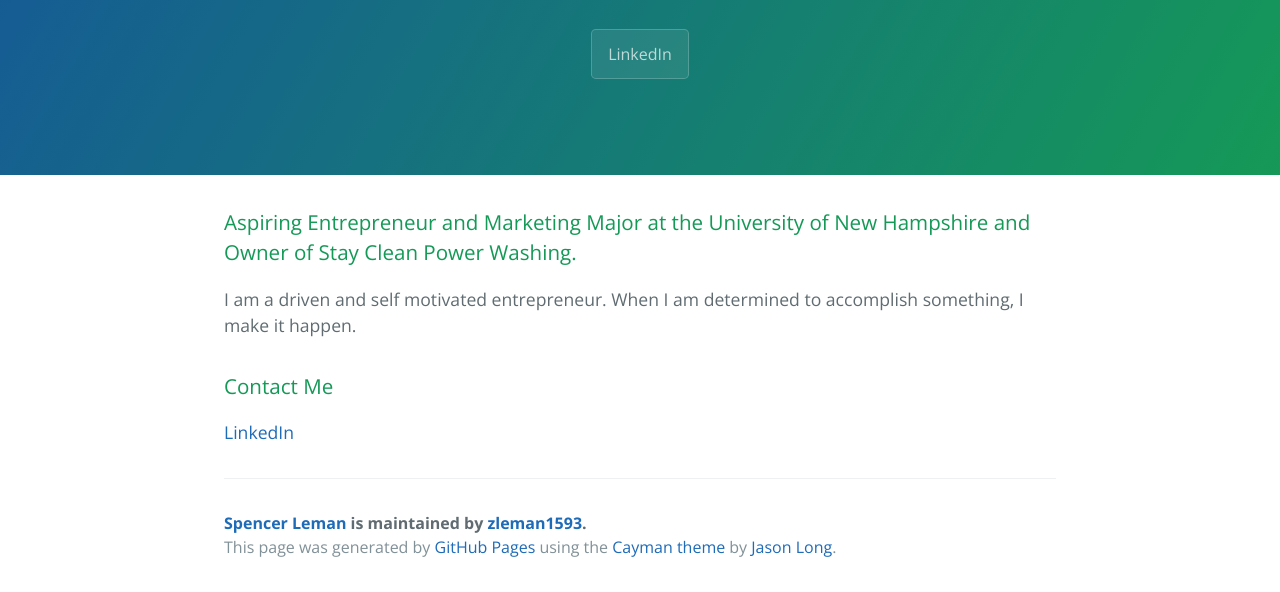
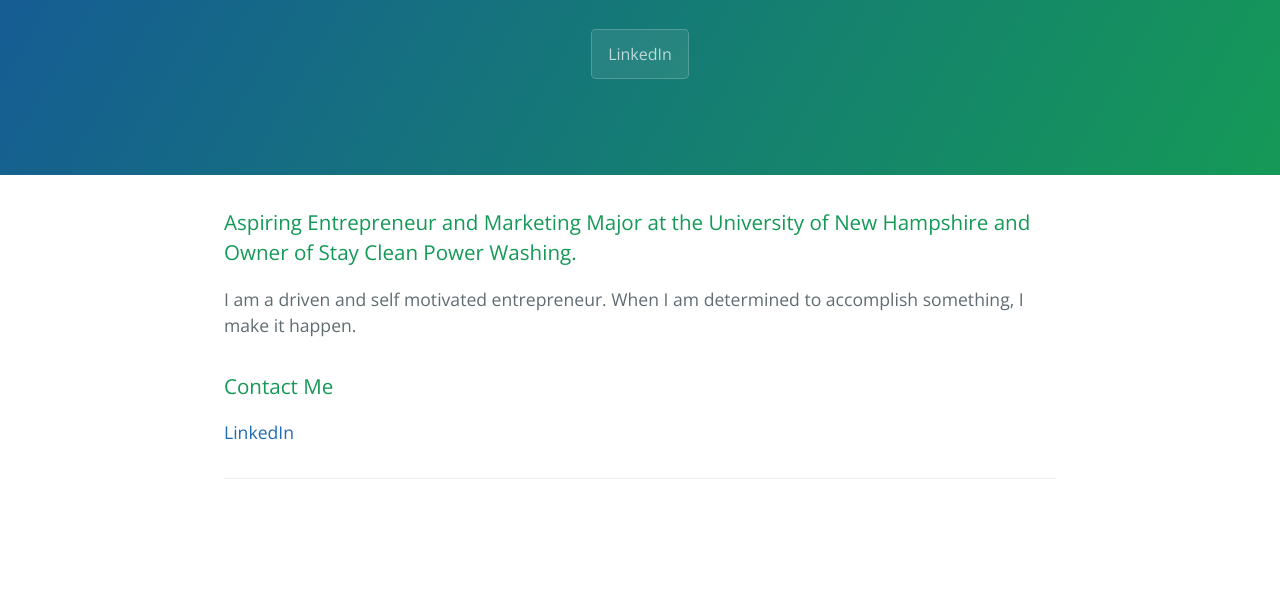
Before and after one commit to zleman1593/spencerSite, a plain HTML site: page index.html in a window 1280 px wide. Shown: the part 208-800 px from the top of the page. Drawn offline with nearby package versions, Linux system fonts and the light colour scheme.

Commit message:
deleted footer

```diff
--- a/index.html
+++ b/index.html
@@ -30,9 +30,7 @@
 <p><a href="https://www.linkedin.com/in/spencerleman">LinkedIn</a> </p>
 
       <footer class="site-footer">
-        <span class="site-footer-owner"><a href="https://github.com/zleman1593/spencerSite">Spencer Leman</a> is maintained by <a href="https://github.com/zleman1593">zleman1593</a>.</span>
 
-        <span class="site-footer-credits">This page was generated by <a href="https://pages.github.com">GitHub Pages</a> using the <a href="https://github.com/jasonlong/cayman-theme">Cayman theme</a> by <a href="https://twitter.com/jasonlong">Jason Long</a>.</span>
       </footer>
 
     </section>
```
